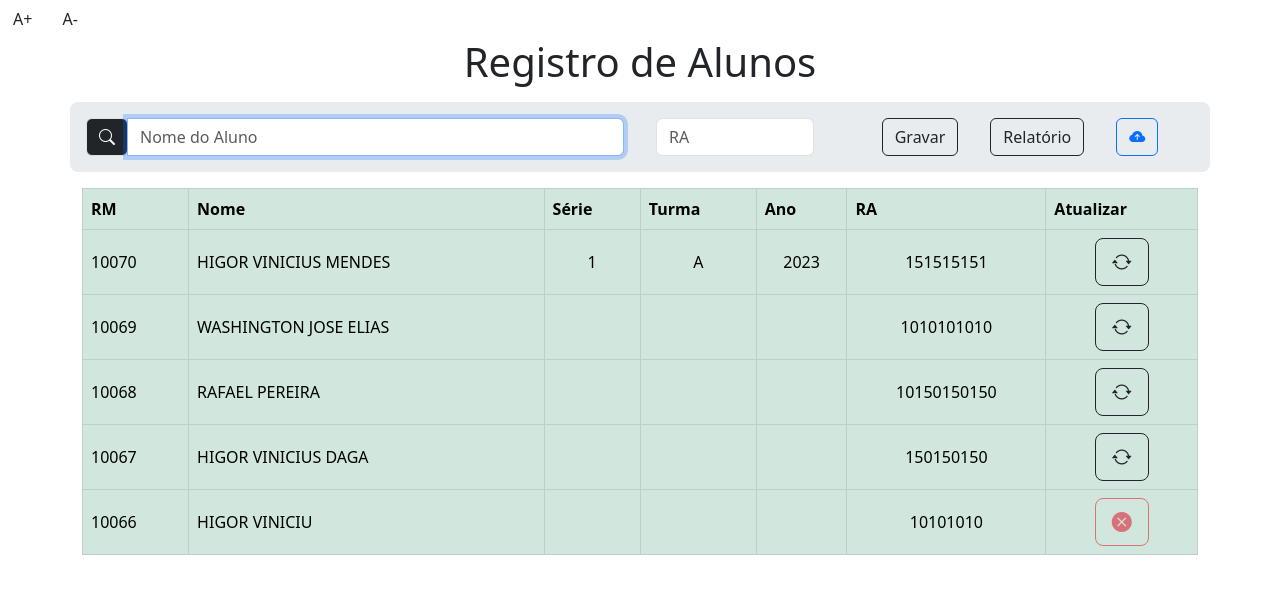
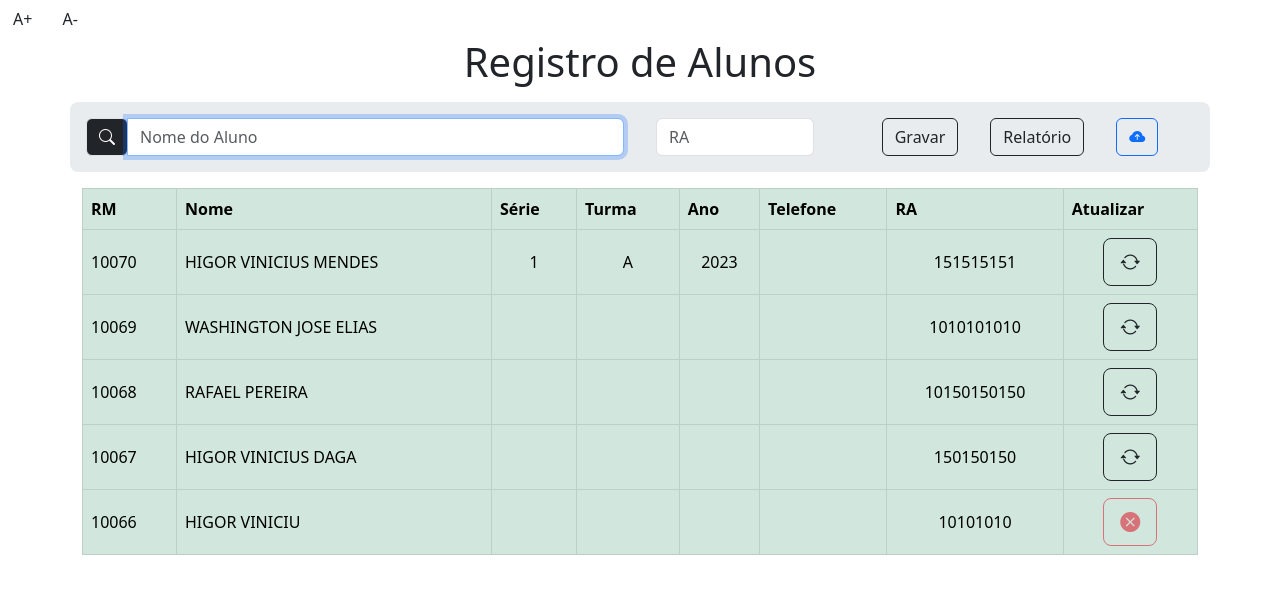
Before and after one commit to rafaelponte89/prj_aluno_rm, a Django app: page / in a window 1280 px wide. Shown: the top 594 px of the page. Run offline with Django 4.2, Linux system fonts and the light colour scheme; data comes from the database, SQL or seed files in the repository; both versions use the stored data as it was after the commit.

Commit message:
Exibição dos telefones na coluna, campo telefone modificado para o tipo number

```diff
--- a/prjAluno/appAluno/views.py
+++ b/prjAluno/appAluno/views.py
@@ -312,6 +312,16 @@ def gravar(request):
     except Exception as err:
         print(err)
 
+def retornar_numeros_telefones(aluno):
+    telefones = Telefone.objects.filter(aluno=aluno)
+    texto_numeros = ""
+
+    for tel in telefones:
+        texto_numeros += "<span class='m-1'>" + tel.numero + "</span>"
+
+    return texto_numeros
+
+
 def atualizarTabela(alunos):
     nomes_duplicados = buscar_duplicados(alunos)
     tabela = ''
@@ -345,7 +355,9 @@ def atualizarTabela(alunos):
                         <td class="align-middle text-center">{aluno.serie} </td>
                         <td class="align-middle text-center">{aluno.turma} </td>
                         <td class="align-middle text-center">{aluno.ano} </td>
+                        <td class="align-middle text-center">{retornar_numeros_telefones(aluno)}</td>
                         <td class="align-middle text-center">{aluno.ra} </td>
+
                         <td class="align-middle text-center conteudoAtualizar">
                             {botao}
                         </td>
@@ -435,7 +447,7 @@ def buscar_dados_aluno(request):
         dados_telefone += f"""
                    <div class="col-12 form-group d-flex align-items-center">
                   <input
-                    type="text"
+                    type="number"
                     class="form-control numTelefone p-2"
                     id="telefoneAtualizar"
                     aria-describedby="emailHelp"
--- a/prjAluno/prjAluno/settings.py
+++ b/prjAluno/prjAluno/settings.py
@@ -80,7 +80,7 @@ WSGI_APPLICATION = 'prjAluno.wsgi.application'
 DATABASES = {
     'default': {
         'ENGINE': 'django.db.backends.sqlite3',
-        'NAME': BASE_DIR / 'bd/real.sqlite3',
+        'NAME': BASE_DIR / 'bd/db.sqlite3',
     }
 }
 
--- a/prjAluno/templates/index.html
+++ b/prjAluno/templates/index.html
@@ -65,6 +65,7 @@
         <th>Série</th>
         <th>Turma</th>
         <th>Ano</th>
+        <th>Telefone</th>
         <th>RA</th>
         <th>Atualizar</th>
       </thead>
@@ -456,7 +457,7 @@
       let novoTelefone =
         ' <div class="col-12 form-group d-flex align-items-center"> \
                   <input        \
-                    type="text"     \
+                    type="number"     \
                     class="form-control numTelefone p-2" \
                     id="telefoneAtualizar" \
                     aria-describedby="emailHelp" \
```
Also changed, not shown: prjAluno/appAluno/migrations/0008_alter_telefone_numero.py (added), prjAluno/bd/db.sqlite3.
